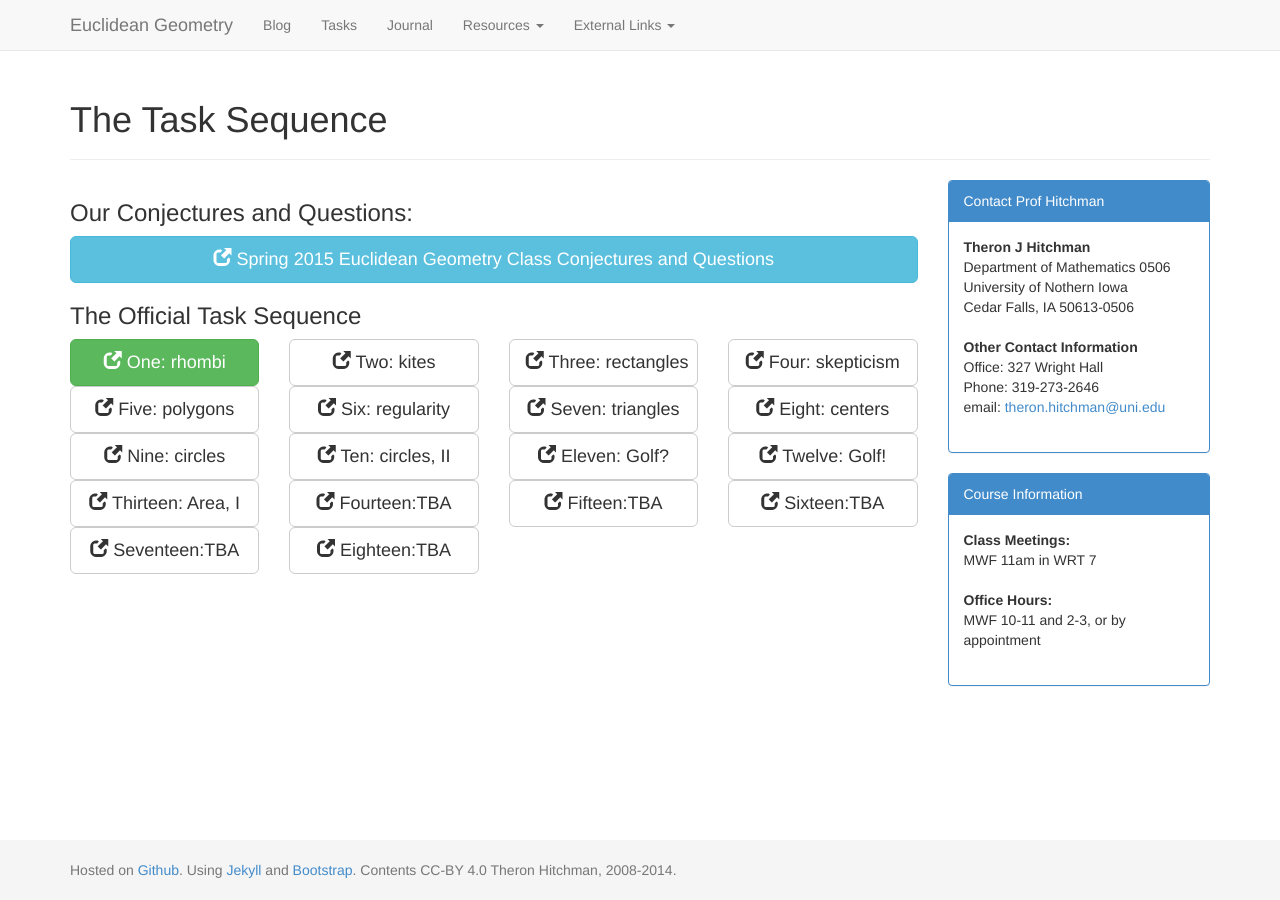
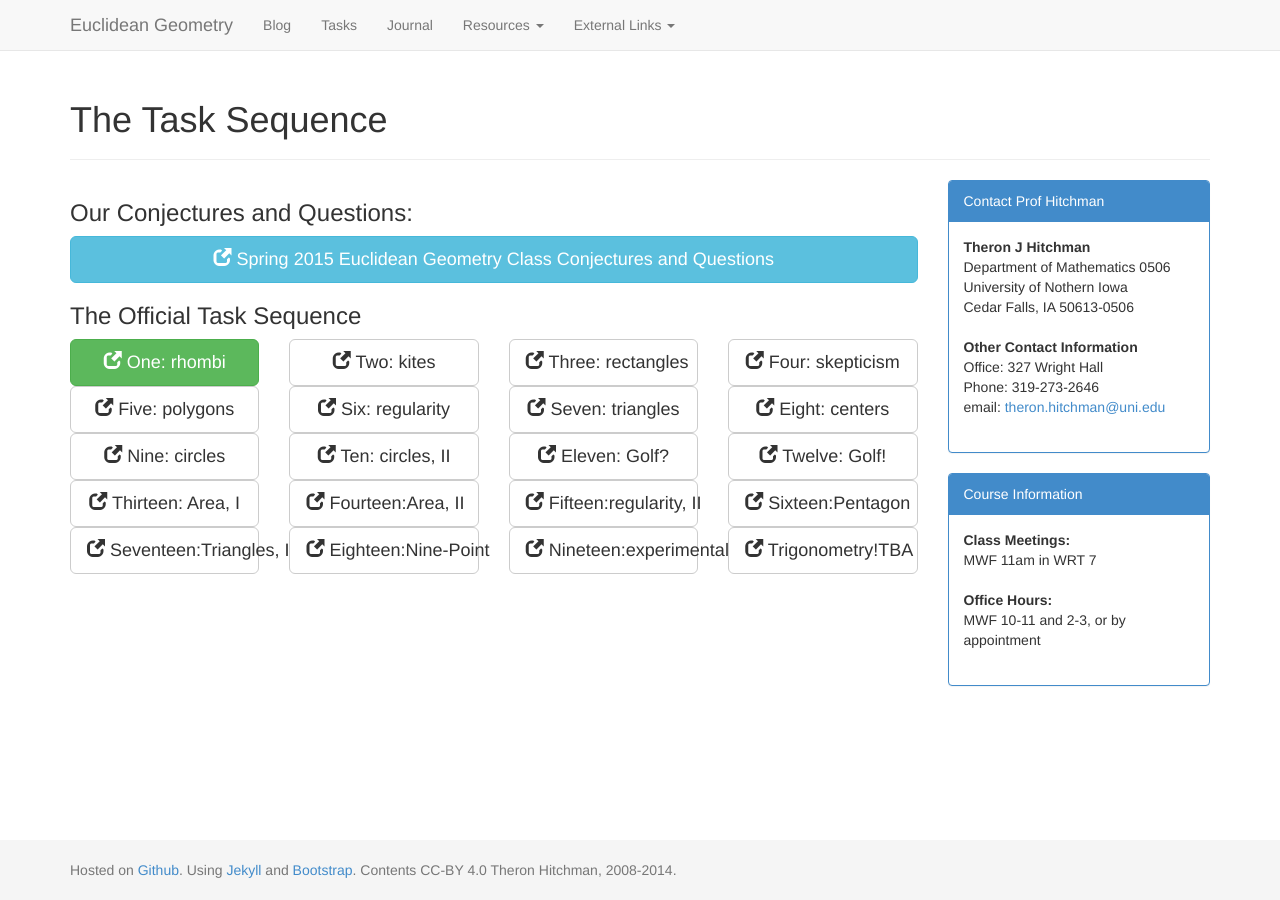
Before and after one commit to theronhitchman/euclidean-geometry, a Jekyll site: the page built from tasks/index.md, in a window 1280 px wide. Built offline with Jekyll 4.4.1, drawn with Linux system fonts in a browser that asks for light colours; nearby versions of some CDN libraries.

Commit message:
update tasks page with buttons for extended task list

```diff
--- a/tasks/index.md
+++ b/tasks/index.md
@@ -68,23 +68,31 @@ layout: default
 </div>
 <div class="col-xs-6 col-sm-4 col-lg-3 text-center">
   <a class="btn btn-default btn-lg btn-block" href="#">
-  <span class="glyphicon glyphicon-new-window"></span> Fourteen:<br class="visible-xs" />TBA</a>
+  <span class="glyphicon glyphicon-new-window"></span> Fourteen:<br class="visible-xs" />Area, II</a>
 </div>
 <div class="col-xs-6 col-sm-4 col-lg-3 text-center">
   <a class="btn btn-default btn-lg btn-block" href="#">
-  <span class="glyphicon glyphicon-new-window"></span> Fifteen:<br class="visible-xs" />TBA</a>
+  <span class="glyphicon glyphicon-new-window"></span> Fifteen:<br class="visible-xs" />regularity, II</a>
 </div>
 <div class="col-xs-6 col-sm-4 col-lg-3 text-center">
   <a class="btn btn-default btn-lg btn-block" href="#">
-  <span class="glyphicon glyphicon-new-window"></span> Sixteen:<br class="visible-xs" />TBA</a>
+  <span class="glyphicon glyphicon-new-window"></span> Sixteen:<br class="visible-xs" />Pentagon</a>
 </div>
 <div class="col-xs-6 col-sm-4 col-lg-3 text-center">
   <a class="btn btn-default btn-lg btn-block" href="#">
-  <span class="glyphicon glyphicon-new-window"></span> Seventeen:<br class="visible-xs" />TBA</a>
+  <span class="glyphicon glyphicon-new-window"></span> Seventeen:<br class="visible-xs" />Triangles, II</a>
 </div>
 <div class="col-xs-6 col-sm-4 col-lg-3 text-center">
   <a class="btn btn-default btn-lg btn-block" href="#">
-  <span class="glyphicon glyphicon-new-window"></span> Eighteen:<br class="visible-xs" />TBA</a>
+  <span class="glyphicon glyphicon-new-window"></span> Eighteen:<br class="visible-xs" />Nine-Point</a>
+</div>
+<div class="col-xs-6 col-sm-4 col-lg-3 text-center">
+  <a class="btn btn-default btn-lg btn-block" href="#">
+  <span class="glyphicon glyphicon-new-window"></span> Nineteen:<br class="visible-xs" />experimental</a>
+</div>
+<div class="col-xs-6 col-sm-4 col-lg-3 text-center">
+  <a class="btn btn-default btn-lg btn-block" href="#">
+  <span class="glyphicon glyphicon-new-window"></span> Trigonometry!<br class="visible-xs" />TBA</a>
 </div>
 </div>
 
```
